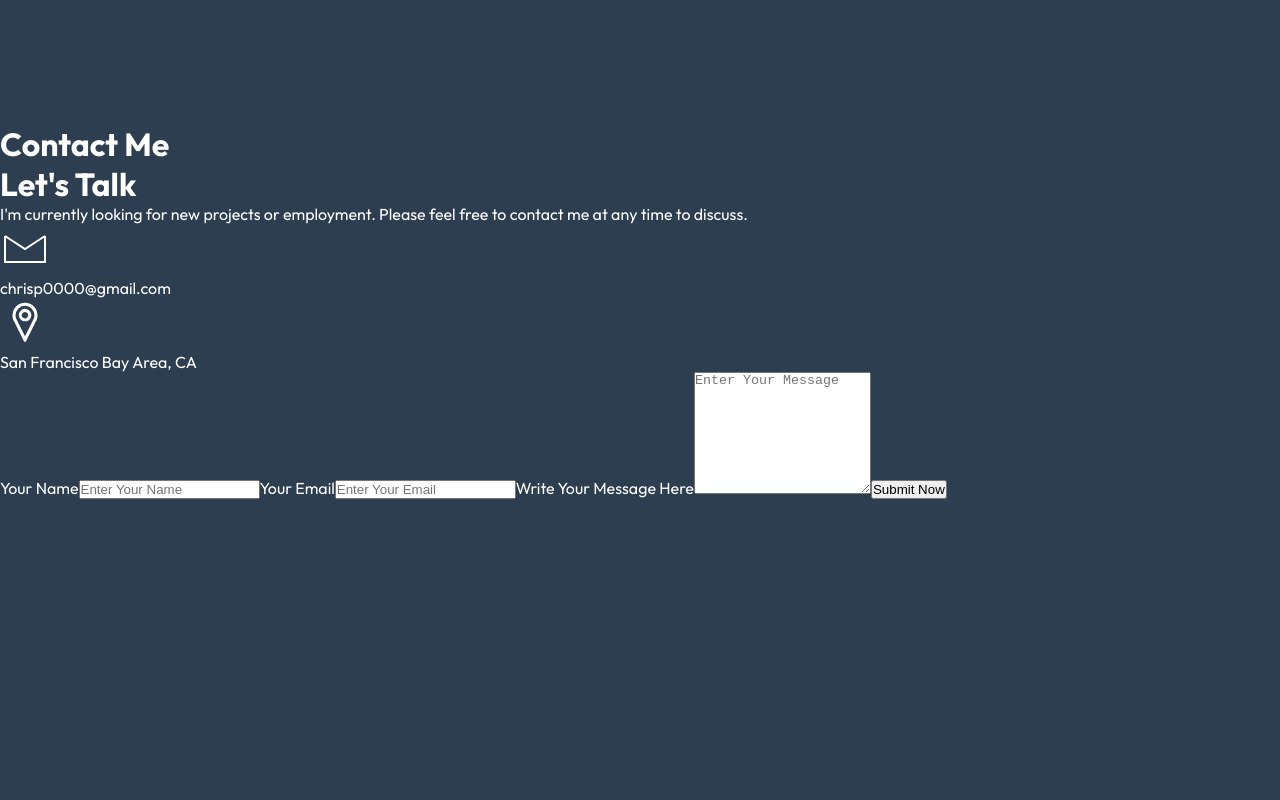
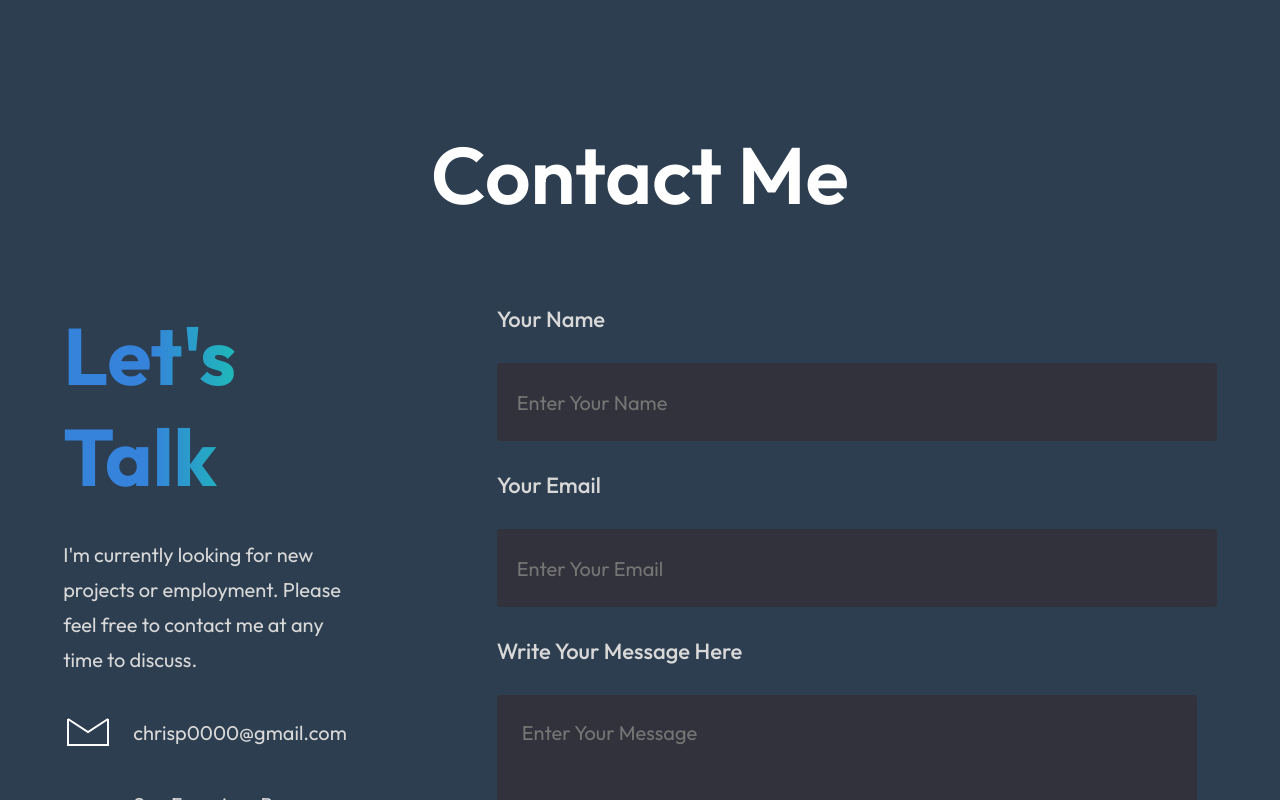
Before and after one commit to the-real-chrisp/react_portfolio, a React (Vite) app: page / in a window 1280 px wide. Shown: the part 5280-6080 px from the top of the page. Before the commit the page ends 5779 px from the top, so only its background shows below. Built offline with nearby package versions, Linux system fonts and the light colour scheme.

Commit message:
Added styling for Contact section

```diff
--- a/src/Components/Contact/Contact.css
+++ b/src/Components/Contact/Contact.css
@@ -0,0 +1,108 @@
+.contact{
+    display: flex;
+    flex-direction: column;
+    align-items: center;
+    justify-content: center;
+    gap: 80px;
+    margin: 80px 170px;
+}
+
+.contact-title h1{
+    font-size: 80px;
+    font-weight: 600;
+}
+
+.contact-section{
+    display: flex;
+    gap: 150px;
+}
+
+.contact-left{
+    display: flex;
+    flex-direction: column;
+    gap: 30px;
+}
+
+.contact-left h1{
+    font-size: 80px;
+    font-weight: 700;
+    background: linear-gradient(90deg, rgba(53,131,218,1) 31%, rgba(0,255,141,1) 100%);
+    background-clip: text;
+    -webkit-background-clip: text;
+    -webkit-text-fill-color: transparent;
+}
+
+.contact-left p{
+    max-width: 550px;
+    color: #d8d8d8;
+    font-size: 20px;
+    line-height: 35px;
+}
+
+.contact-details{
+    display: flex;
+    flex-direction: column;
+    gap: 30px;
+    color: #d8d8d8;
+    font-size: 22px;
+}
+
+.contact-detail{
+    display: flex;
+    align-items: center;
+    gap: 20px;
+}
+
+.contact-right{
+    display: flex;
+    flex-direction: column;
+    align-items: start;
+    gap: 30px;
+}
+
+.contact-right label{
+    color: #d8d8d8;
+    font-size: 22px;
+    font-weight: 500;
+}
+
+.contact-right input{
+    border: none;
+    width: 700px;
+    height: 78px;
+    padding-left: 20px;
+    border-radius: 4px;
+    background: #32323c;
+    color: #a0a0a0;
+    font-family: 'Outfit';
+    font-size: 20px;
+}
+
+.contact-right textarea{
+    width: 650px;
+    border: none;
+    padding: 25PX;
+    border-radius: 4px;
+    background: #32323c;
+    color: #a0a0a0;
+    font-family: 'Outfit';
+    font-size: 20px;
+}
+
+.contact-submit{
+    border: none;
+    color: white;
+    border-radius: 50px;
+    background: linear-gradient(90deg, rgba(53,131,218,1) 31%, rgba(0,255,141,1) 100%);
+    font-size: 22px;
+    padding: 20px 60px;
+    margin-bottom: 50px;
+    cursor: pointer;
+    transition: 0.3s;
+}
+
+.contact-submit:hover{
+    transform: scale(1.10);
+    transition: 0.3s;
+
+}
```
